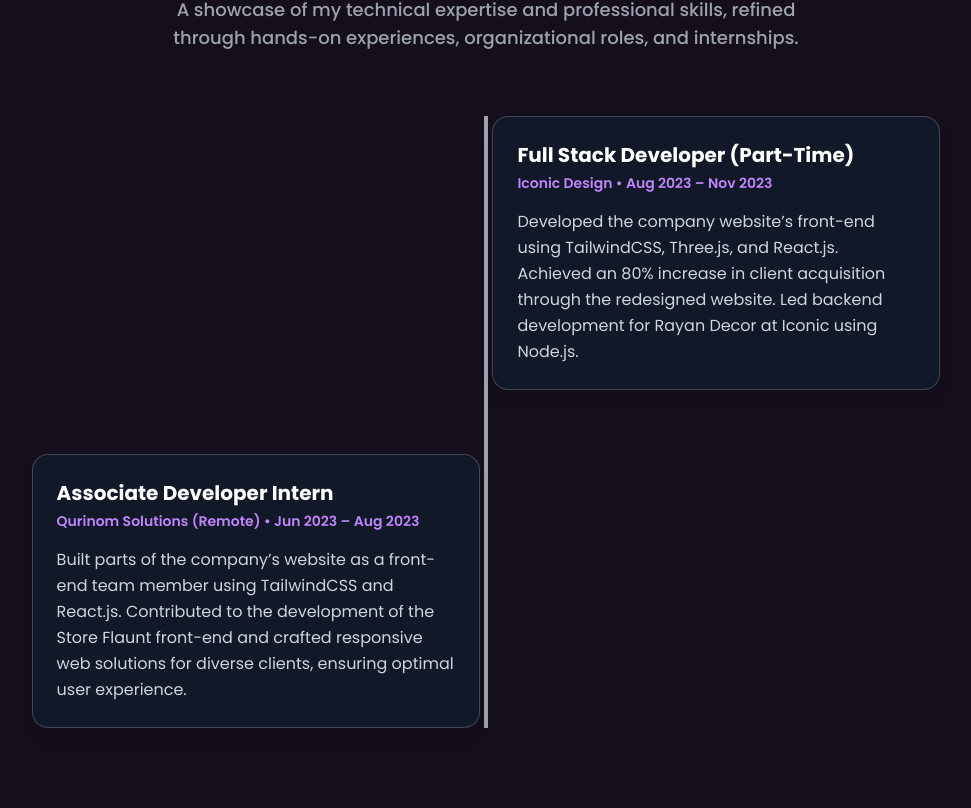
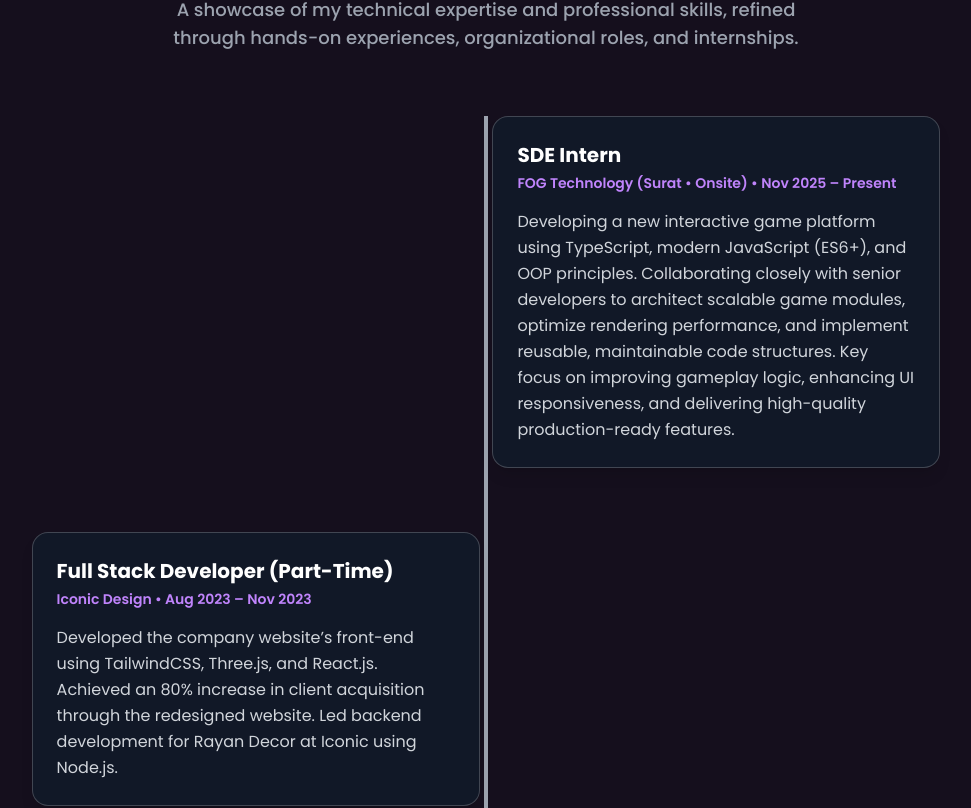
Before and after one commit to oiiamsaurav78/Portfolio, a React (Vite) app: page / in a window 1280 px wide. Shown: the part 1872-2680 px from the top of the page, without its empty margins (154-1125 px from the left). Built offline with nearby package versions, Linux system fonts and the light colour scheme.

Commit message:
Update Experience.jsx--Add Fog Internship

```diff
--- a/src/components/Experience/Experience.jsx
+++ b/src/components/Experience/Experience.jsx
@@ -1,6 +1,14 @@
 import React from "react";
 
 const experiences = [
+  {
+    id: 3,
+    title: "SDE Intern",
+    company: "FOG Technology (Surat • Onsite)",
+    period: "Nov 2025 – Present",
+    description:
+      "Developing a new interactive game platform using TypeScript, modern JavaScript (ES6+), and OOP principles. Collaborating closely with senior developers to architect scalable game modules, optimize rendering performance, and implement reusable, maintainable code structures. Key focus on improving gameplay logic, enhancing UI responsiveness, and delivering high-quality production-ready features.",
+  },
   {
     id: 1,
     title: "Full Stack Developer (Part-Time)",
```
